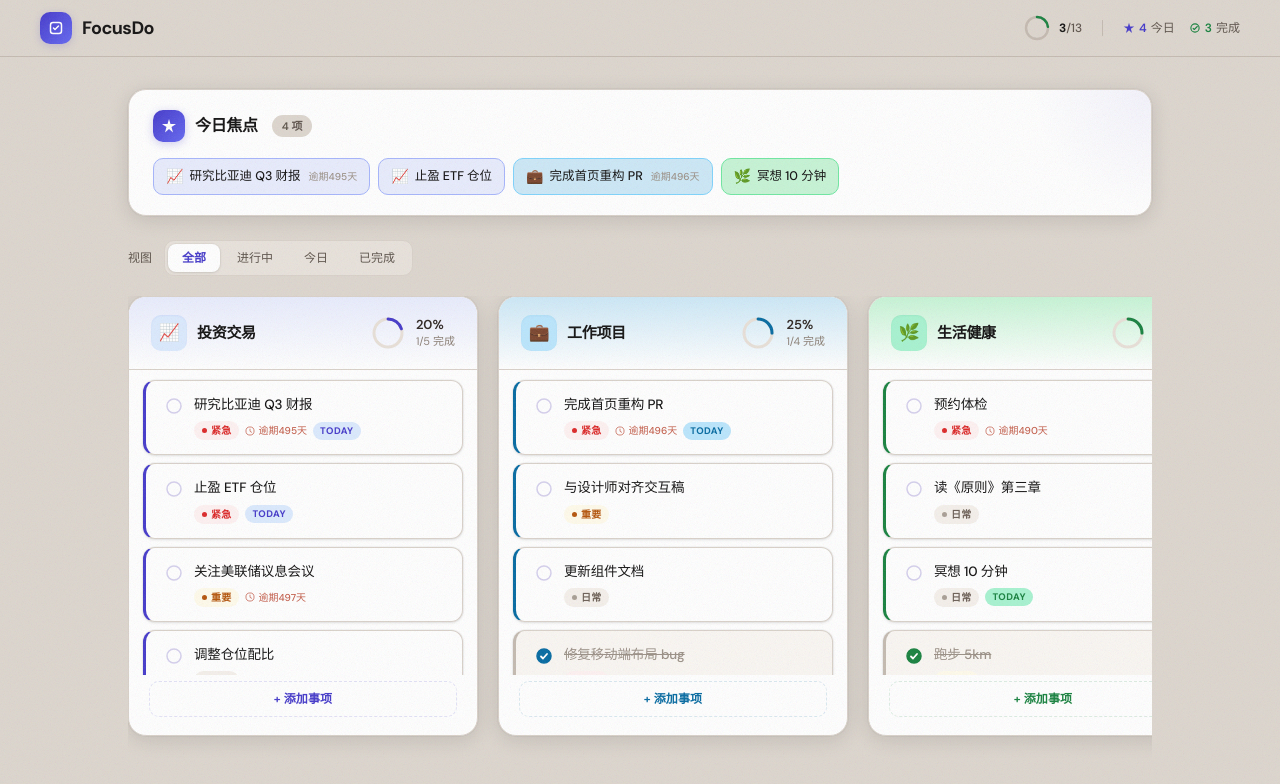
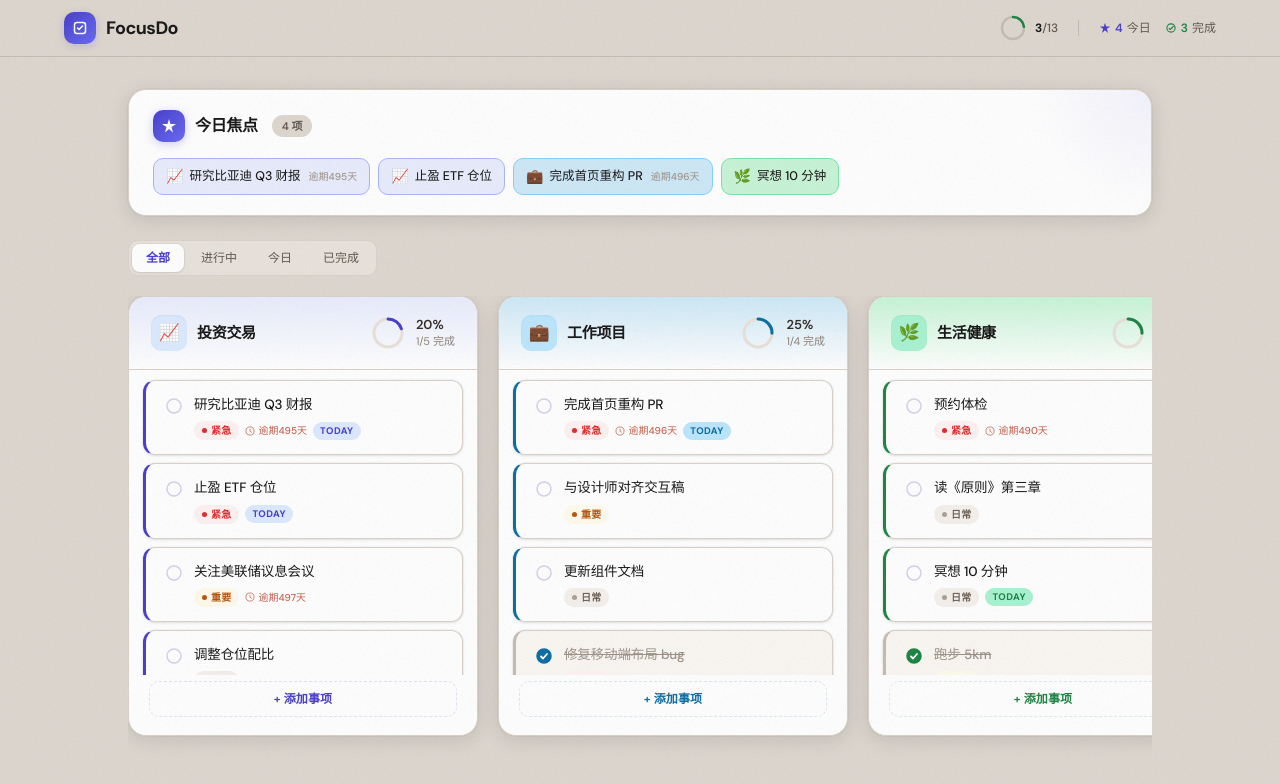
Before and after one commit to OrangeSAM/focus-do, a Next.js app: page / in a window 1280 px wide. Shown: the top 784 px of the page. Built offline with nearby package versions, Linux system fonts and the light colour scheme.

Commit message:
style: 移除视图标签 + header 与内容区对齐

```diff
--- a/src/app/TodoApp.tsx
+++ b/src/app/TodoApp.tsx
@@ -694,7 +694,6 @@ function FilterBar({ filter, setFilter }: { filter: string; setFilter: (f: 'all'
     <div style={{
       display: 'flex', alignItems: 'center', gap: 8, marginBottom: 20,
     }}>
-      <span style={{ fontSize: 12, color: 'var(--ink-light)', fontWeight: 500, marginRight: 4 }}>视图</span>
       <div style={{ display: 'flex', gap: 3, background: 'var(--bg-warm)', borderRadius: 10, padding: 3, border: '1px solid var(--border-light)' }}>
         {FILTER_OPTIONS.map(([val, label]) => (
           <button
@@ -854,7 +853,7 @@ export default function App() {
         backdropFilter: 'blur(12px)',
         WebkitBackdropFilter: 'blur(12px)',
         borderBottom: '1px solid var(--border)',
-        padding: '12px 40px',
+        padding: '12px 5%',
         display: 'flex', alignItems: 'center', gap: 16,
         position: 'sticky', top: 0, zIndex: 100,
       }}>
```
